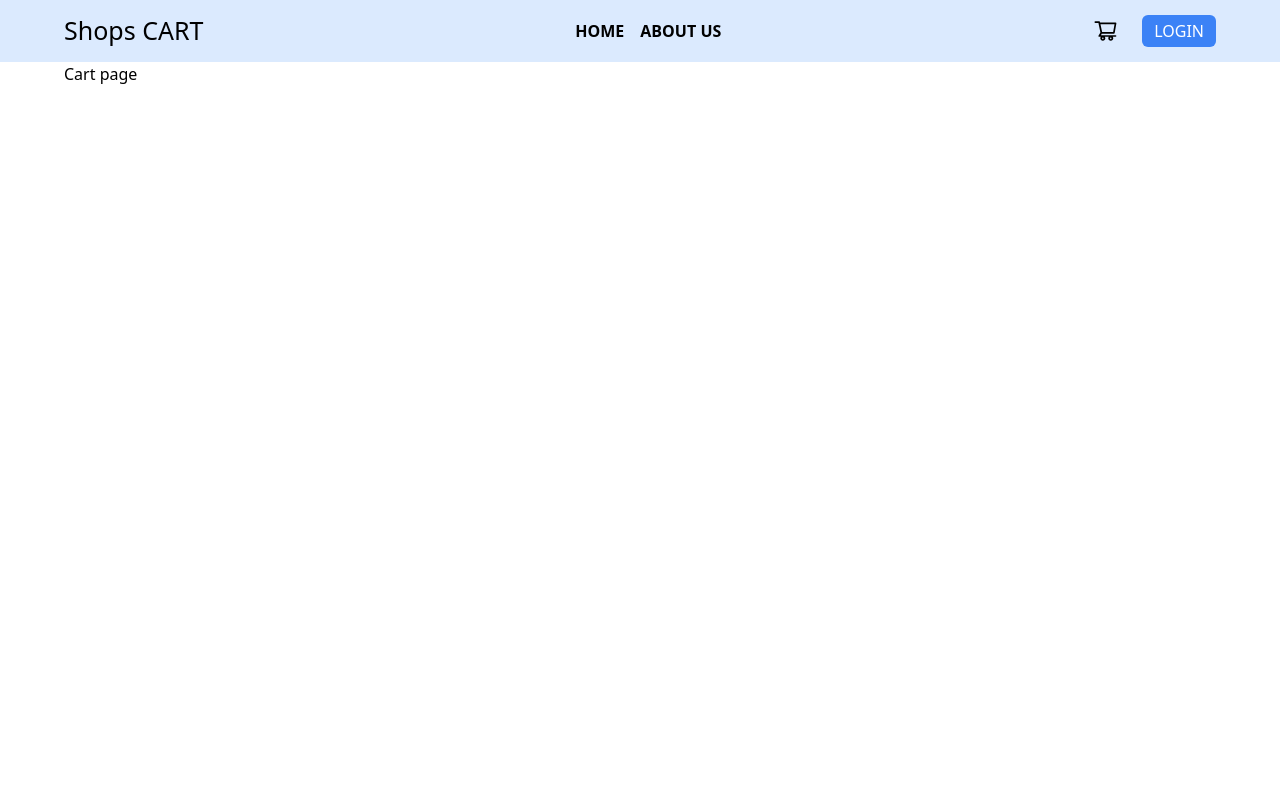
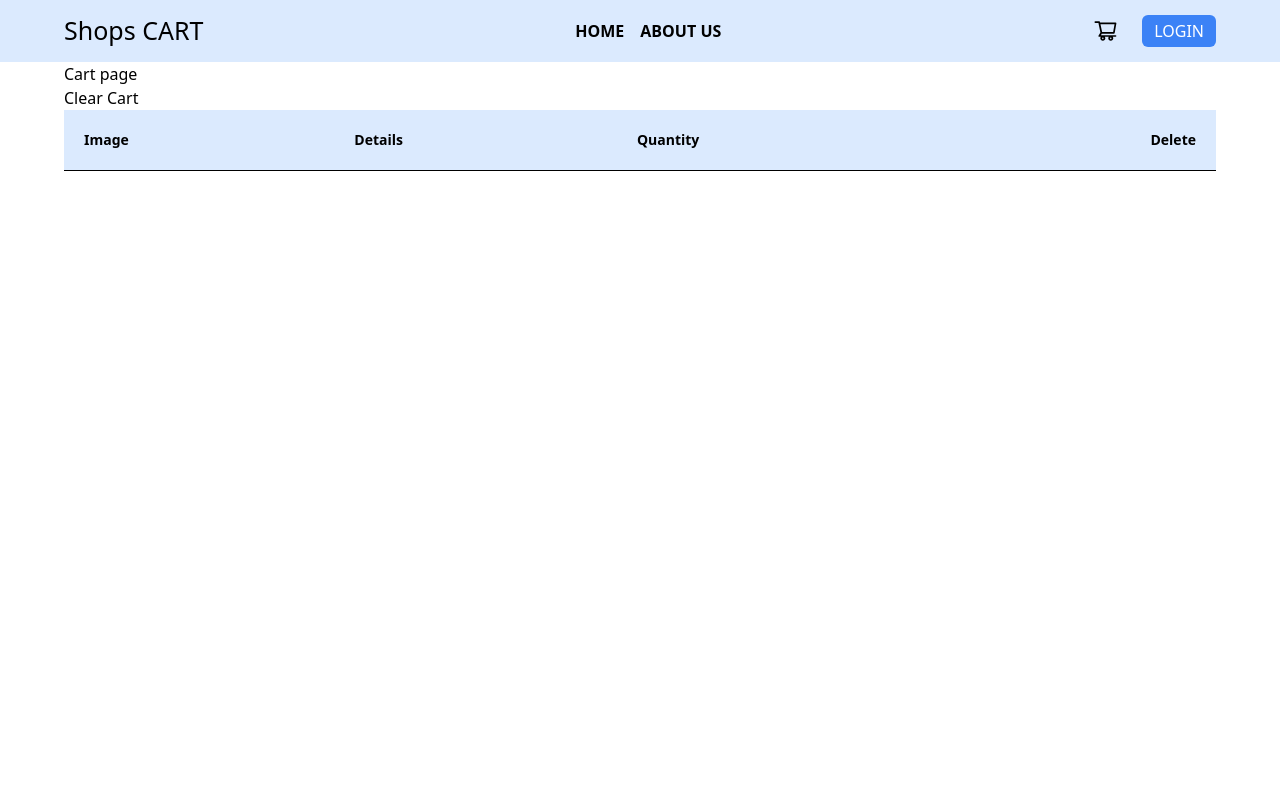
Before and after one commit to opu183059/Task4_ShopCart, a React (Vite) app: page /cart in a window 1280 px wide. Shown: the top 800 px of the page. Built offline with nearby package versions, Linux system fonts and the light colour scheme.

Commit message:
cart page table and delete item done

```diff
--- a/src/components/pages/cart/CartPage.jsx
+++ b/src/components/pages/cart/CartPage.jsx
@@ -1,8 +1,9 @@
 import { useContext } from "react";
 import { ProviderContext } from "../../provider/Provider";
+import CartRow from "./CartRow";
 
 const CartPage = () => {
-  const { cart } = useContext(ProviderContext);
+  const { cart, handleClearCart } = useContext(ProviderContext);
   let totalPrice = 0;
   let quantity = 0;
   for (const product of cart) {
@@ -14,6 +15,23 @@ const CartPage = () => {
   return (
     <div className="min-h-screen">
       <h1>Cart page</h1>
+      <button onClick={handleClearCart}>Clear Cart</button>
+
+      <div>
+        <div className="overflow-x-auto">
+          <table className="min-w-full text-left text-sm">
+            <tr className="bg-blue-100 border-b-[1px] border-black">
+              <th className="p-5">Image</th>
+              <th className="p-5">Details</th>
+              <th className="p-5">Quantity</th>
+              <th className="p-5 text-right">Delete</th>
+            </tr>
+            {cart.map((product) => (
+              <CartRow key={product.id} product={product}></CartRow>
+            ))}
+          </table>
+        </div>
+      </div>
     </div>
   );
 };
--- /dev/null
+++ b/src/components/pages/cart/CartRow.jsx
@@ -0,0 +1,32 @@
+/* eslint-disable react/prop-types */
+import { useContext } from "react";
+import { ProviderContext } from "../../provider/Provider";
+import { AiOutlineDelete } from "react-icons/ai";
+
+const CartRow = ({ product }) => {
+  const { id, name, price, img, quantity } = product || {};
+  const { handleRemoveFromCart } = useContext(ProviderContext);
+
+  return (
+    <tr className="bg-blue-50/50 border-b-[1px]">
+      <td className="ps-5">
+        <img src={img} alt="" className="w-12 rounded-md" />
+      </td>
+      <td className="flex flex-col gap-2 py-3 ps-5">
+        <p> {name}</p>
+        <p>Price: ${price}</p>
+      </td>
+      <td className="py-3 ps-5">{quantity}</td>
+      <td className="pe-5 text-right">
+        <button
+          onClick={() => handleRemoveFromCart(id)}
+          className="bg-red-500 text-white rounded-full p-1"
+        >
+          <AiOutlineDelete size={20}></AiOutlineDelete>
+        </button>
+      </td>
+    </tr>
+  );
+};
+
+export default CartRow;
--- a/src/components/provider/Provider.jsx
+++ b/src/components/provider/Provider.jsx
@@ -2,6 +2,7 @@
 import { createContext, useEffect, useState } from "react";
 import { getShoppingCart } from "../../utilities/getShoppingCart";
 import { addToDb } from "../../utilities/addToDb";
+import { removeFromDb } from "../../utilities/removeFromDb";
 
 export const ProviderContext = createContext(null);
 const Provider = ({ children }) => {
@@ -44,16 +45,24 @@ const Provider = ({ children }) => {
     addToDb(product.id);
   };
 
-  // const handleClearCart = () => {
-  //   setCart([]);
-  //   deleteShoppingCart();
-  // };
+  const handleRemoveFromCart = (id) => {
+    const remaining = cart.filter((product) => product.id !== id);
+    setCart(remaining);
+    removeFromDb(id);
+  };
 
-  //   const deleteShoppingCart = () => {
-  //     localStorage.removeItem("cart");
-  //   };
+  const handleClearCart = () => {
+    setCart([]);
+    localStorage.removeItem("cart");
+  };
 
-  const value = { products, cart, handleAddToCart };
+  const value = {
+    products,
+    cart,
+    handleAddToCart,
+    handleRemoveFromCart,
+    handleClearCart,
+  };
   return (
     <ProviderContext.Provider value={value}>
       {children}
--- a/src/components/shared/card/Card.jsx
+++ b/src/components/shared/card/Card.jsx
@@ -1,6 +1,6 @@
 import { useContext } from "react";
 import { ProviderContext } from "../../provider/Provider";
-
+import { BiSolidCartAdd } from "react-icons/bi";
 /* eslint-disable react/prop-types */
 const Card = ({ product }) => {
   const { name, price, ratings, img } = product || {};
@@ -29,7 +29,10 @@ const Card = ({ product }) => {
             onClick={() => handleAddToCart(product)}
             className="bg-blue-500 hover:bg-blue-700 duration-300 text-white px-2 py-1 rounded mt-3"
           >
-            Add to Cart
+            <div className="flex items-center gap-2">
+              <span>Add to Cart</span>
+              <BiSolidCartAdd size={18}></BiSolidCartAdd>
+            </div>
           </button>
         </div>
       </div>
--- a/src/components/shared/navbar/Navbar.jsx
+++ b/src/components/shared/navbar/Navbar.jsx
@@ -37,7 +37,7 @@ const Navbar = () => {
           <Link to={"/cart"} className="relative">
             <AiOutlineShoppingCart size={25}></AiOutlineShoppingCart>
             {cart.length > 0 && (
-              <span className="text-xs bg-red-400 rounded-full w-5 h-5 flex justify-center items-center absolute -top-2 left-6">
+              <span className="text-xs bg-red-500 text-white rounded-full w-5 h-5 flex justify-center items-center absolute -top-2 left-6">
                 {cart.length}
               </span>
             )}
```
